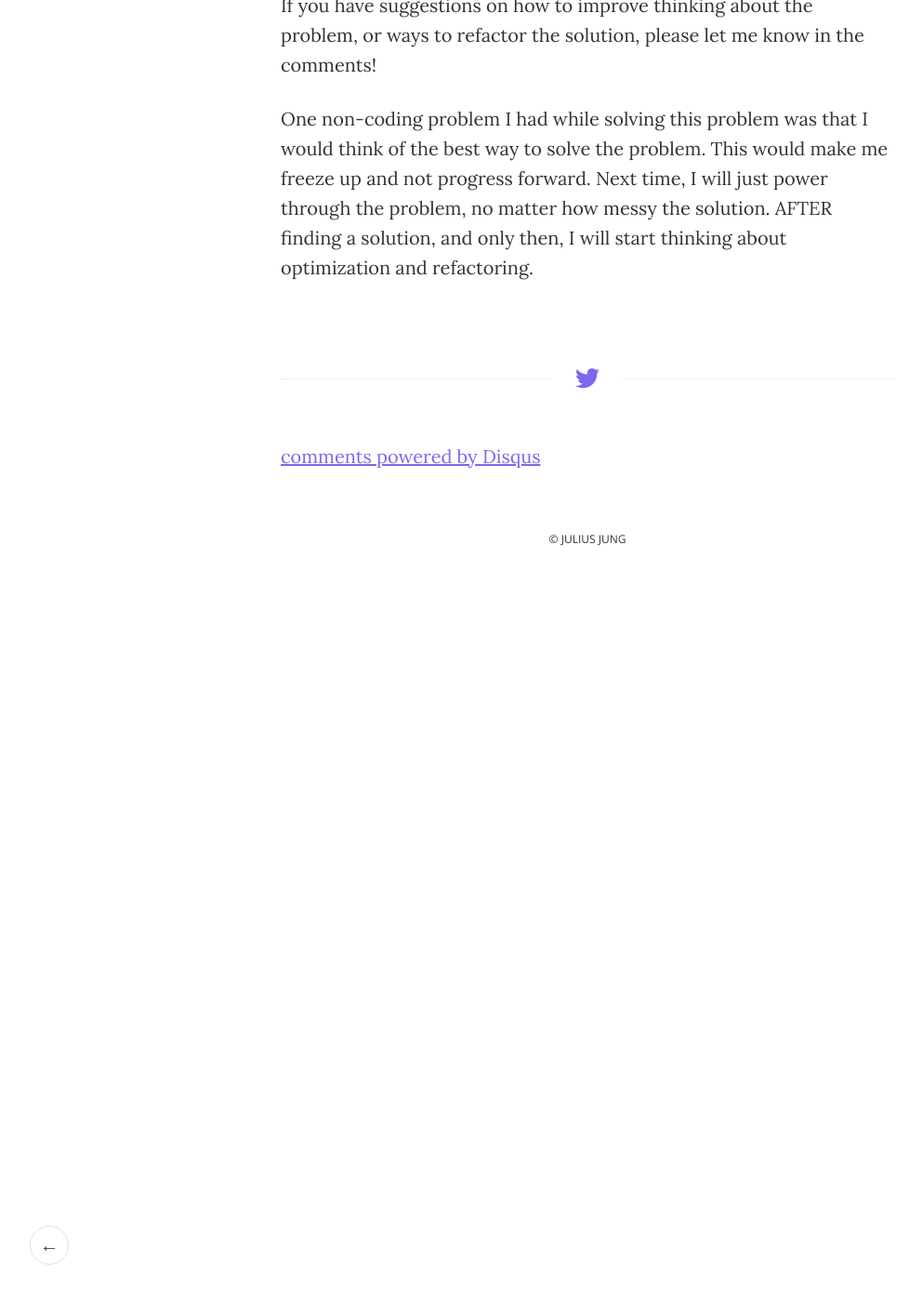
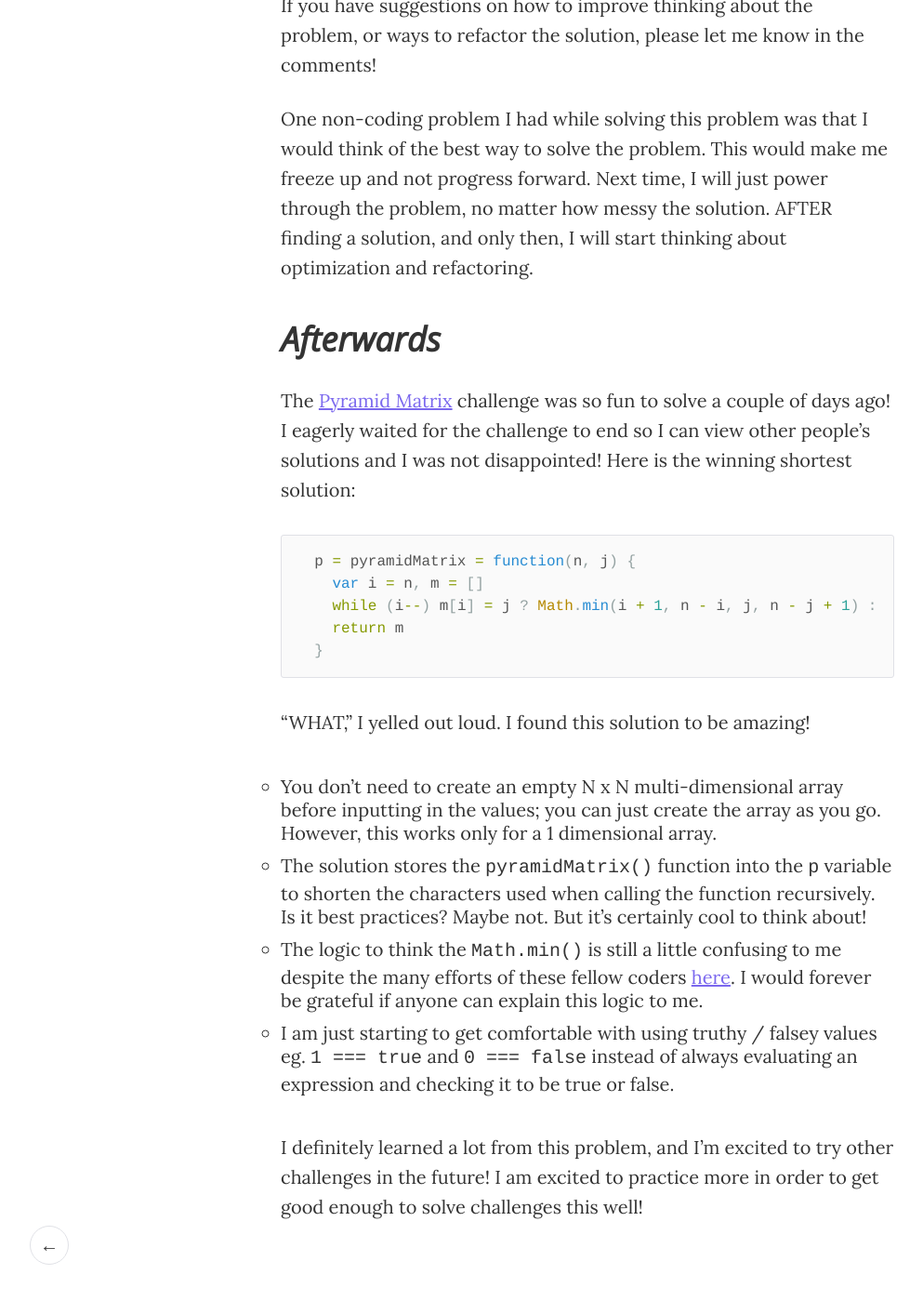
Before and after one commit to matchajune/matchajune.github.io, a Jekyll site: the page built from _posts/2015-10-10-pyramid-matrix.markdown, in a window 1280 px wide and 1400 px high, scrolled down 5532 px. Shown: the whole window at 93% size, without its empty margins (8-1001 px from the left). Built offline with Jekyll 4.4.1, drawn with Linux system fonts in a browser that asks for light colours; comment, search, counter and statistics services are not loaded; before the commit the page ends 6162 px from its top, so only the background shows below that.

Commit message:
add an afterwards thought of the shortest solution

````diff
--- a/_posts/2015-10-10-pyramid-matrix.markdown
+++ b/_posts/2015-10-10-pyramid-matrix.markdown
@@ -116,3 +116,24 @@ Besides refactoring the code, I'm very happy that the solution works! After subm
 If you have suggestions on how to improve thinking about the problem, or ways to refactor the solution, please let me know in the comments!
 
 One non-coding problem I had while solving this problem was that I would think of the best way to solve the problem. This would make me freeze up and not progress forward. Next time, I will just power through the problem, no matter how messy the solution. AFTER finding a solution, and only then, I will start thinking about optimization and refactoring.
+
+## Afterwards
+
+The [Pyramid Matrix](http://juliusjung.info/2015/10/10/pyramid-matrix/) challenge was so fun to solve a couple of days ago! I eagerly waited for the challenge to end so I can view other people's solutions and I was not disappointed! Here is the winning shortest solution:
+
+{% highlight javascript %}
+  p = pyramidMatrix = function(n, j) {
+    var i = n, m = []
+    while (i--) m[i] = j ? Math.min(i + 1, n - i, j, n - j + 1) : p(n, i + 1)
+    return m
+  }
+{% endhighlight %}
+
+"WHAT," I yelled out loud. I found this solution to be amazing!
+
+  * You don't need to create an empty N x N multi-dimensional array before inputting in the values; you can just create the array as you go. However, this works only for a 1 dimensional array.
+  * The solution stores the ```pyramidMatrix()``` function into the ```p``` variable to shorten the characters used when calling the function recursively. Is it best practices? Maybe not. But it's certainly cool to think about!
+  * The logic to think the ```Math.min()``` is still a little confusing to me despite the many efforts of these fellow coders [here](https://codefights.com/feed/uwL9WdLELb6QGLNRB). I would forever be grateful if anyone can explain this logic to me.
+  * I am just starting to get comfortable with using truthy / falsey values eg. ```1 === true``` and ```0 === false``` instead of always evaluating an expression and checking it to be true or false.
+
+I definitely learned a lot from this problem, and I'm excited to try other challenges in the future! I am excited to practice more in order to get good enough to solve challenges this well!
````
